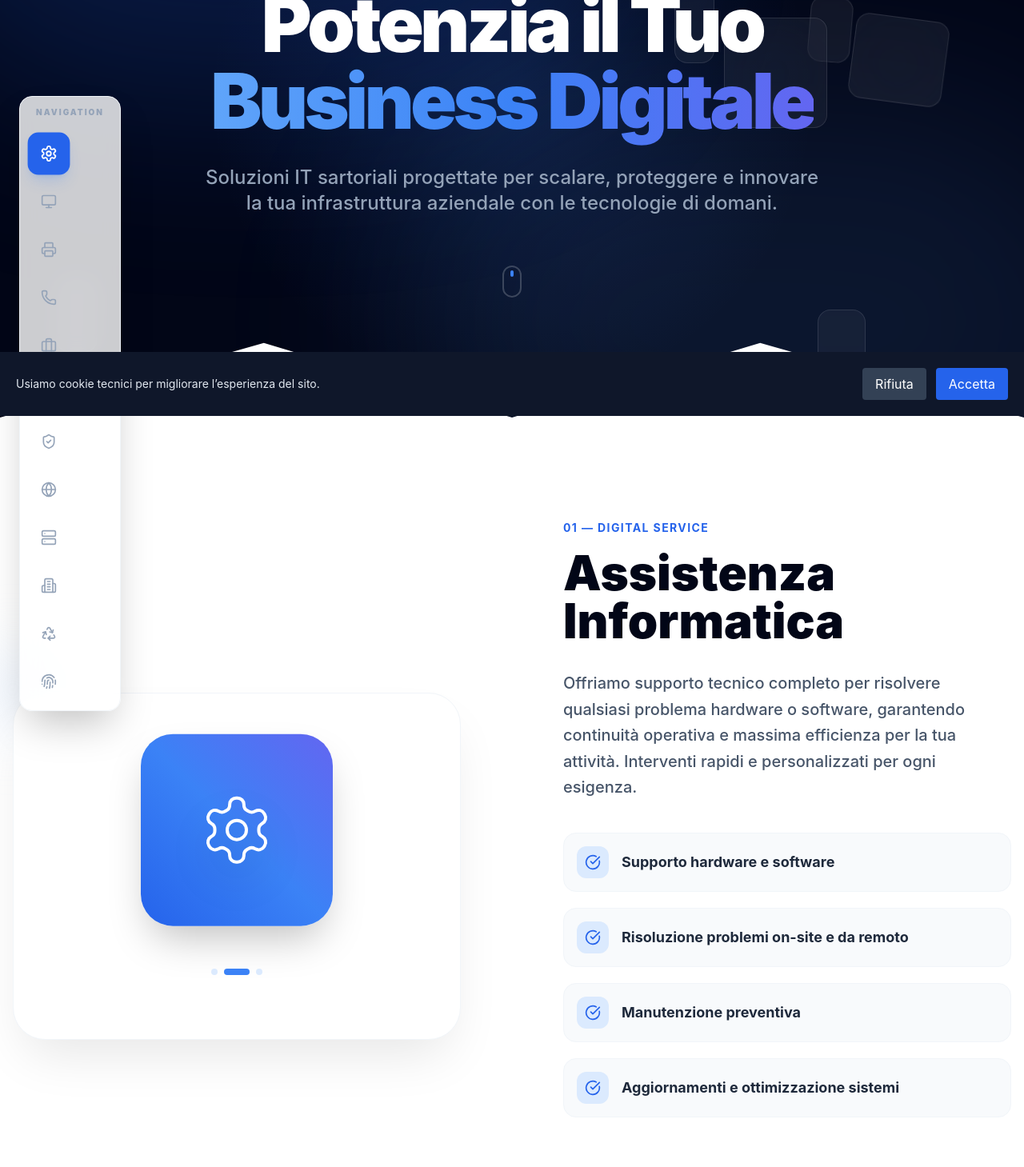
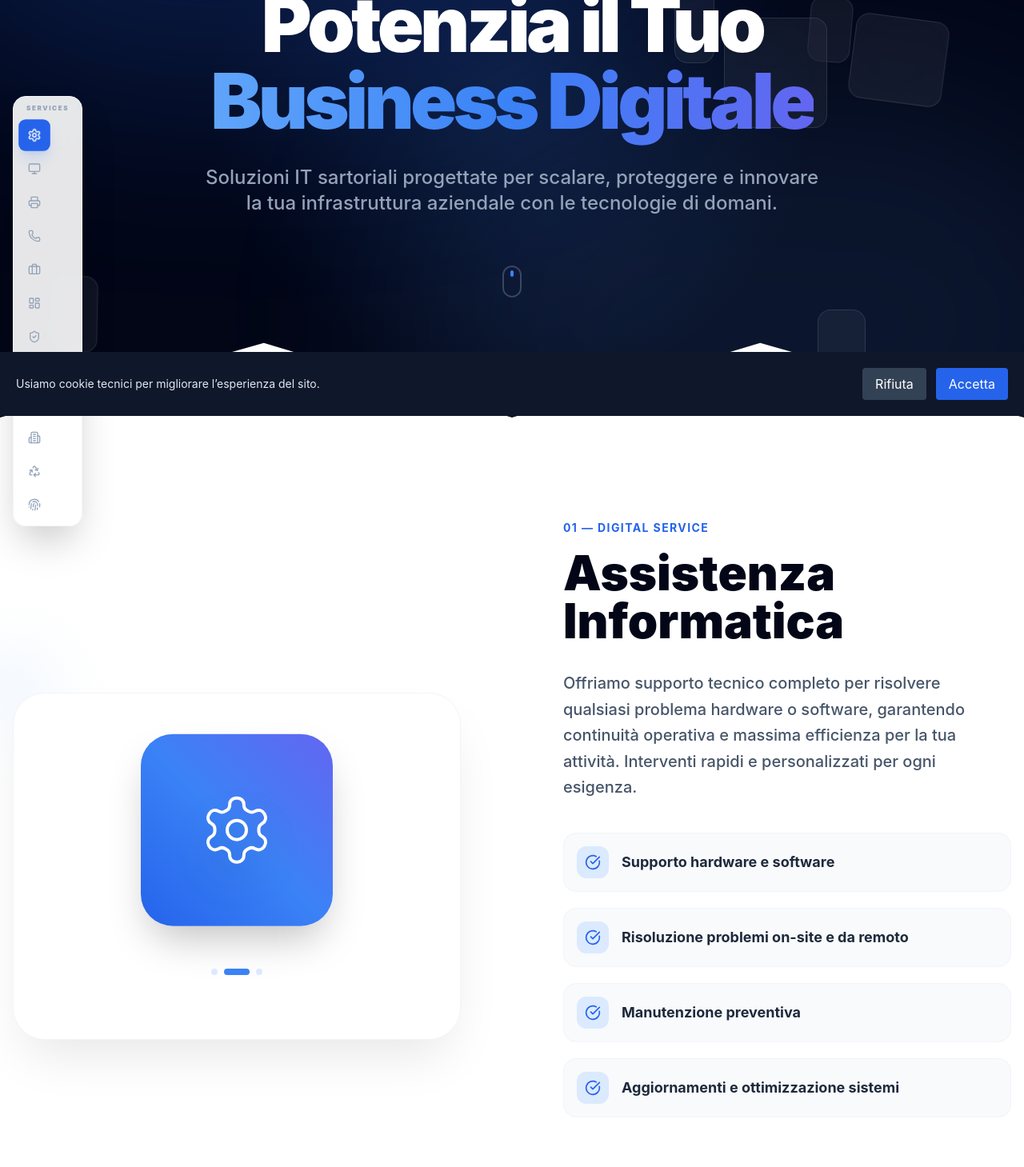
Before and after one commit to Vittomazza/digital-point-website, a React (Create React App) app: page /servizi in a window 1280 px wide. Shown: the part 280-1739 px from the top of the page at 80% size. Built offline with nearby package versions, Linux system fonts and the light colour scheme.

Commit message:
fix design services 3.1

```diff
--- a/src/pages/ServicesPage.jsx
+++ b/src/pages/ServicesPage.jsx
@@ -70,7 +70,7 @@ export const ServicesPage = () => {
   const scrollToService = (id) => {
     const el = document.getElementById(`service-${id}`);
     if (el) {
-      const offset = 100;
+      const offset = 120; // Increased offset for better visibility
       const bodyRect = document.body.getBoundingClientRect().top;
       const elementRect = el.getBoundingClientRect().top;
       const elementPosition = elementRect - bodyRect;
@@ -110,9 +110,9 @@ export const ServicesPage = () => {
       <motion.div
         initial={{ opacity: 0, x: -20 }}
         animate={{ opacity: 1, x: 0 }}
-        className="fixed left-6 top-1/2 -translate-y-1/2 z-40 hidden xl:flex flex-col gap-3 p-3 bg-white/80 backdrop-blur-md rounded-2xl shadow-2xl border border-slate-100"
+        className="fixed left-4 top-1/2 -translate-y-1/2 z-40 hidden xl:flex flex-col gap-1.5 p-2 bg-white/90 backdrop-blur-md rounded-2xl shadow-2xl border border-slate-100"
       >
-        <div className="text-[10px] font-black uppercase tracking-[0.2em] text-slate-400 mb-2 px-2">Navigation</div>
+        <div className="text-[8px] font-black uppercase tracking-[0.2em] text-slate-400 mb-1 px-2">Services</div>
         {mockData.services.map((service) => {
           const Icon = iconMap[service.icon] || Server;
           const isActive = activeService === service.id;
@@ -120,16 +120,16 @@ export const ServicesPage = () => {
             <button
               key={service.id}
               onClick={() => scrollToService(service.id)}
-              className={`group relative flex items-center justify-center w-12 h-12 rounded-xl transition-all duration-300 ${
+              className={`group relative flex items-center justify-center w-9 h-9 rounded-lg transition-all duration-300 ${
                 isActive
                   ? 'bg-blue-600 text-white shadow-lg shadow-blue-500/20 scale-110'
                   : 'text-slate-400 hover:bg-slate-50 hover:text-blue-600'
               }`}
             >
-              <Icon size={20} className={isActive ? "animate-spin-slow" : ""} />
+              <Icon size={16} className={isActive ? "animate-spin-slow" : ""} />
 
               {/* Tooltip */}
-              <div className="absolute left-full ml-4 px-3 py-2 bg-slate-950 text-white text-xs font-bold rounded-lg opacity-0 pointer-events-none group-hover:opacity-100 transition-opacity whitespace-nowrap shadow-xl">
+              <div className="absolute left-full ml-4 px-3 py-2 bg-slate-950 text-white text-[10px] font-bold rounded-lg opacity-0 pointer-events-none group-hover:opacity-100 transition-opacity whitespace-nowrap shadow-xl">
                 {service.title}
                 <div className="absolute left-0 top-1/2 -translate-x-full -translate-y-1/2 border-8 border-transparent border-r-slate-950"></div>
               </div>
@@ -196,7 +196,7 @@ export const ServicesPage = () => {
               <div
                 key={service.id}
                 id={`service-${service.id}`}
-                className={`flex flex-col lg:flex-row items-center gap-16 lg:gap-32 mb-40 last:mb-0 ${!isEven ? 'lg:flex-row-reverse' : ''}`}
+                className={`flex flex-col lg:flex-row items-center gap-16 lg:gap-32 mb-56 last:mb-0 ${!isEven ? 'lg:flex-row-reverse' : ''} scroll-mt-32`}
               >
                 {/* Visual Side */}
                 <motion.div
```
